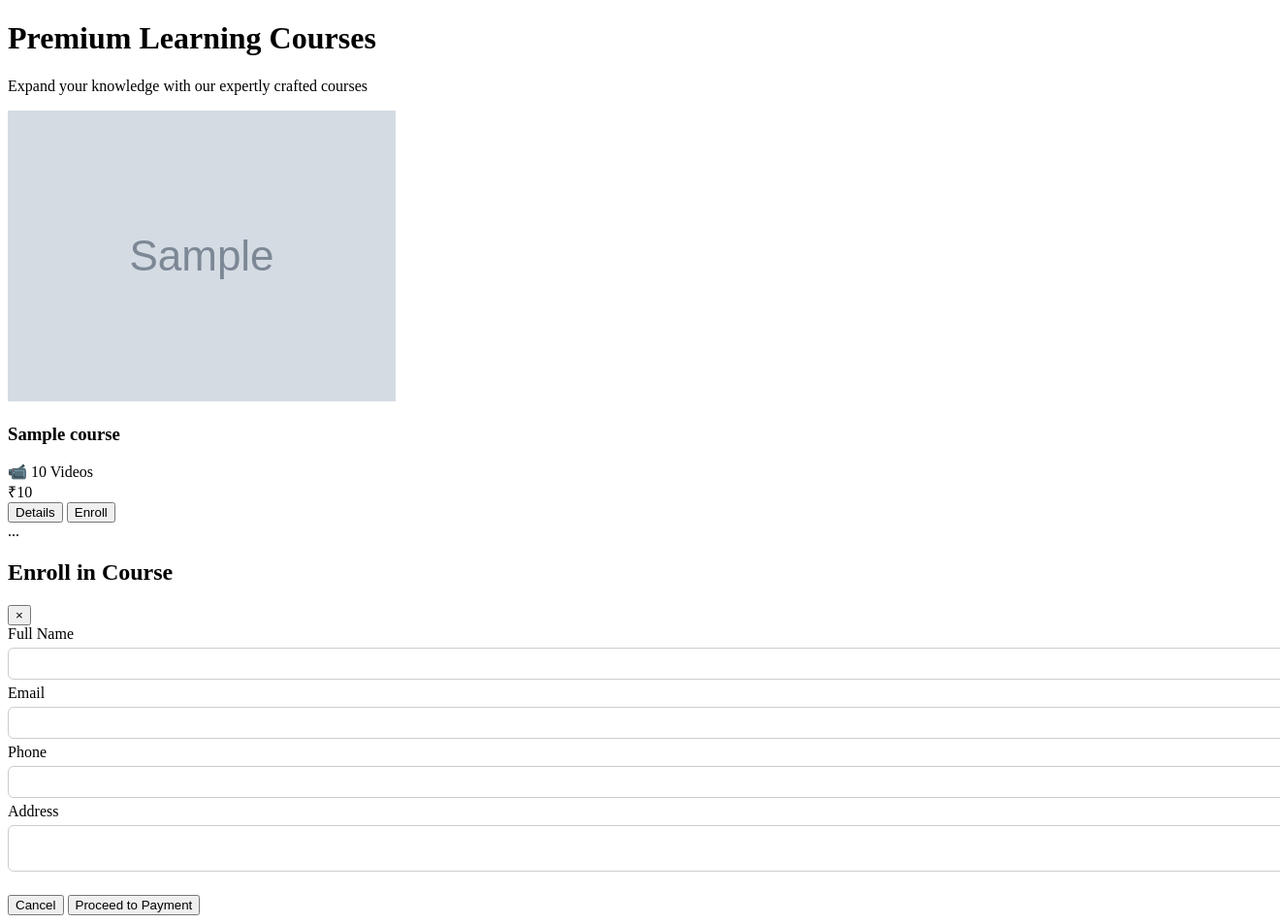
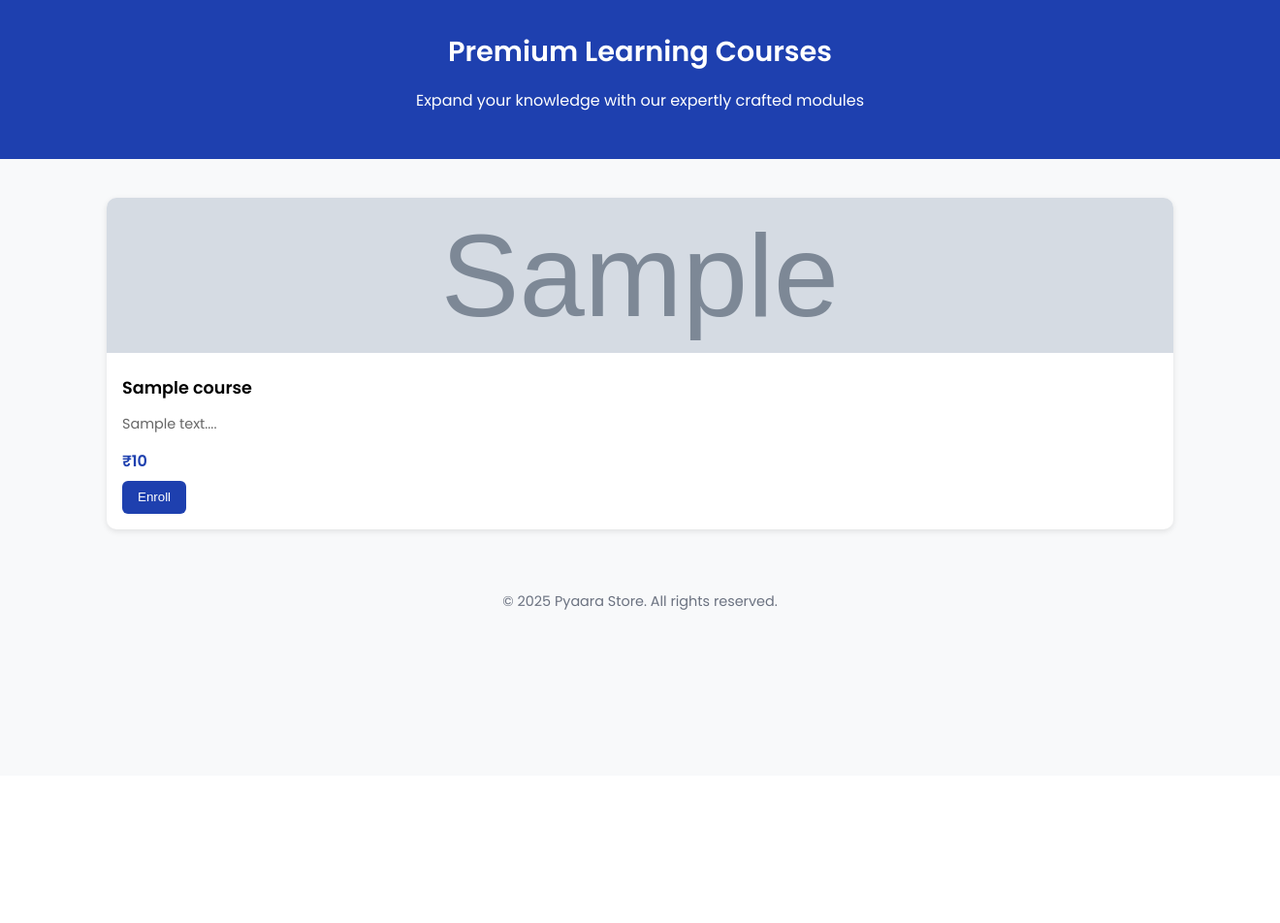
Before and after one commit to CodeSleek00/Faiz_computer_institute, a PHP site: page /o-level/courses.php in a window 1320 px wide; the page is wider, and only the part inside the window is pictured. Shown: that part at 97% size. After the commit the page ends 629 px from the top of that part, so only its background shows below. Run offline with PHP 8.4, Linux system fonts and the light colour scheme; tables that the repository leaves empty or names only in its code hold one stand-in row (values such as "Sample post"); grey boxes marked "Sample" are stand-in pictures; some libraries are stand-ins or nearby versions.

Commit message:
Update courses.php

```diff
--- a/o-level/courses.php
+++ b/o-level/courses.php
@@ -1,6 +1,36 @@
 <?php
 require 'db_connect.php';
 $courses = $conn->query("SELECT * FROM single_courses ORDER BY id DESC");
+
+// Handle form + payment in same file
+if ($_SERVER['REQUEST_METHOD'] === 'POST' && isset($_POST['enroll_submit'])) {
+    $name = $_POST['name'];
+    $email = $_POST['email'];
+    $phone = $_POST['phone'];
+    $address = $_POST['address'];
+    $course = $_POST['course_name'];
+    $price = $_POST['price'];
+
+    // Generate Enrollment ID
+    $res = $conn->query("SELECT id FROM olevel_enrollments ORDER BY id DESC LIMIT 1");
+    $next = ($res->num_rows > 0) ? ($res->fetch_assoc()['id'] + 1) : 1001;
+    $enrollment_id = "FAIZ-OLEVELMOD-" . $next;
+
+    // Insert into database
+    $stmt = $conn->prepare("INSERT INTO olevel_enrollments (enrollment_id, name, email, phone, address, course_name) VALUES (?,?,?,?,?,?)");
+    $stmt->bind_param("ssssss", $enrollment_id, $name, $email, $phone, $address, $course);
+    $stmt->execute();
+
+    // After saving data, show payment modal
+    echo "<script>
+      const enrollmentData = {
+        id: '$enrollment_id',
+        name: '$name',
+        course: '$course',
+        price: '$price'
+      };
+    </script>";
+}
 ?>
 
 <!DOCTYPE html>
@@ -10,144 +40,139 @@ $courses = $conn->query("SELECT * FROM single_courses ORDER BY id DESC");
 <meta name="viewport" content="width=device-width, initial-scale=1.0">
 <title>Premium Courses | Pyaara Store</title>
 <script src="https://checkout.razorpay.com/v1/checkout.js"></script>
-<link href="https://fonts.googleapis.com/css2?family=Poppins:wght@300;400;500;600;700&display=swap" rel="stylesheet">
+<link href="https://fonts.googleapis.com/css2?family=Poppins:wght@400;500;600&display=swap" rel="stylesheet">
 <style>
-/* ---- (your full CSS remains same as before) ---- */
+body{font-family:'Poppins',sans-serif;margin:0;background:#f8f9fa;}
+header{background:#1e40af;color:#fff;text-align:center;padding:2rem 1rem;margin-bottom:1.5rem;}
+h1{margin:0;font-size:1.8rem}
+.grid{display:grid;grid-template-columns:repeat(auto-fit,minmax(280px,1fr));gap:1rem;padding:1rem;max-width:1100px;margin:auto;}
+.card{background:#fff;border-radius:10px;box-shadow:0 2px 6px rgba(0,0,0,.1);overflow:hidden;transition:.3s}
+.card:hover{transform:translateY(-5px);}
+.card img{width:100%;height:160px;object-fit:cover}
+.card-body{padding:1rem;}
+.card-body h3{margin:0;font-size:1.1rem;}
+.price{font-weight:600;color:#1e40af;margin:.5rem 0;}
+button{cursor:pointer;padding:.6rem 1rem;border:none;border-radius:6px;font-weight:500;}
+.btn-primary{background:#1e40af;color:#fff;}
+.btn-outline{background:#fff;color:#1e40af;border:1px solid #1e40af;}
+.modal{display:none;position:fixed;top:0;left:0;width:100%;height:100%;background:rgba(0,0,0,.5);justify-content:center;align-items:center;z-index:999;}
+.modal-content{background:#fff;border-radius:10px;max-width:400px;width:90%;padding:1.5rem;box-shadow:0 4px 10px rgba(0,0,0,.2);}
+input,textarea{width:100%;padding:8px;margin:5px 0 10px;border:1px solid #ccc;border-radius:5px;}
+.close{float:right;font-size:1.3rem;cursor:pointer;}
+footer{text-align:center;padding:1rem;color:#6b7280;font-size:.9rem;margin-top:2rem;}
 </style>
 </head>
 <body>
 
-<header class="page-header">
-  <h1 class="page-title">Premium Learning Courses</h1>
-  <p class="page-subtitle">Expand your knowledge with our expertly crafted courses</p>
+<header>
+  <h1>Premium Learning Courses</h1>
+  <p>Expand your knowledge with our expertly crafted modules</p>
 </header>
 
-<main class="courses-container">
-  <div class="courses-grid">
+<div class="grid">
 <?php while($c = $courses->fetch_assoc()): ?>
-    <div class="course-card">
-      <div class="course-image-container">
-        <?php if($c['image']): ?>
-          <img src="<?= htmlspecialchars($c['image']) ?>" alt="<?= htmlspecialchars($c['name']) ?>" class="course-image">
-        <?php else: ?>
-          <img src="https://via.placeholder.com/400x200/1e40af/ffffff?text=Course+Image" alt="Course Image" class="course-image">
-        <?php endif; ?>
-        <span class="course-type-badge"><?= htmlspecialchars($c['type']) ?></span>
-      </div>
-      <div class="course-content">
-        <h3 class="course-title"><?= htmlspecialchars($c['name']) ?></h3>
-        <div class="course-meta">
-          <div class="course-videos">
-            <span>📹</span>
-            <span><?= htmlspecialchars($c['total_videos']) ?> Videos</span>
-          </div>
-        </div>
-        <div class="course-price">₹<?= htmlspecialchars($c['price']) ?></div>
-        <div class="course-actions">
-          <button class="btn btn-outline" onclick="showCourseDetails('<?= htmlspecialchars($c['name']) ?>', '<?= htmlspecialchars($c['description']) ?>', <?= $c['price'] ?>)">Details</button>
-          <button class="btn btn-primary" onclick="openEnrollmentForm('<?= htmlspecialchars($c['name']) ?>', <?= $c['price'] ?>)">Enroll</button>
-        </div>
+  <div class="card">
+    <img src="<?= htmlspecialchars($c['image'] ?: 'https://via.placeholder.com/400x200/1e40af/ffffff?text=Course+Image') ?>" alt="Course">
+    <div class="card-body">
+      <h3><?= htmlspecialchars($c['name']) ?></h3>
+      <p style="color:#666;font-size:.9rem;"><?= htmlspecialchars(substr($c['description'],0,60)) ?>...</p>
+      <div class="price">₹<?= htmlspecialchars($c['price']) ?></div>
+      <button class="btn-primary" onclick="openForm('<?= htmlspecialchars($c['name']) ?>', <?= $c['price'] ?>)">Enroll</button>
     </div>
   </div>
 <?php endwhile; ?>
 </div>
-</main>
-
-<!-- Course Details Modal (same as before) -->
-<div class="modal-overlay" id="courseDetailsModal"> ... </div>
 
 <!-- Enrollment Form Modal -->
-<div class="modal-overlay" id="enrollmentFormModal">
+<div class="modal" id="enrollModal">
   <div class="modal-content">
-    <div class="modal-header">
-      <h2 class="modal-title">Enroll in Course</h2>
-      <button class="close-btn" onclick="closeEnrollmentForm()">×</button>
-    </div>
-    <div class="modal-body">
-      <form id="enrollForm">
-        <input type="hidden" name="course_name" id="formCourseName">
-        <input type="hidden" name="price" id="formCoursePrice">
-
+    <span class="close" onclick="closeForm()">&times;</span>
+    <h2 style="margin-top:0;">Enroll in <span id="courseTitle"></span></h2>
+    <form method="POST">
+      <input type="hidden" name="course_name" id="courseInput">
+      <input type="hidden" name="price" id="priceInput">
       <label>Full Name</label>
-        <input type="text" name="name" required style="width:100%;padding:8px;margin:5px 0;border:1px solid #ccc;border-radius:6px;">
-
+      <input type="text" name="name" required>
       <label>Email</label>
-        <input type="email" name="email" required style="width:100%;padding:8px;margin:5px 0;border:1px solid #ccc;border-radius:6px;">
-
+      <input type="email" name="email" required>
       <label>Phone</label>
-        <input type="text" name="phone" required style="width:100%;padding:8px;margin:5px 0;border:1px solid #ccc;border-radius:6px;">
-
+      <input type="text" name="phone" required>
       <label>Address</label>
-        <textarea name="address" required style="width:100%;padding:8px;margin:5px 0;border:1px solid #ccc;border-radius:6px;"></textarea>
-
-        <div class="modal-actions" style="margin-top:15px;">
-          <button type="button" class="btn btn-outline" onclick="closeEnrollmentForm()">Cancel</button>
-          <button type="submit" class="btn btn-primary">Proceed to Payment</button>
-        </div>
+      <textarea name="address" required></textarea>
+      <button type="submit" name="enroll_submit" class="btn-primary" style="width:100%;">Proceed to Payment</button>
     </form>
   </div>
 </div>
+
+<!-- Thank You Modal -->
+<div class="modal" id="thankYouModal">
+  <div class="modal-content" style="text-align:center;">
+    <h2>🎉 Payment Successful!</h2>
+    <p>Thank you for enrolling in <b id="thankCourse"></b>.</p>
+    <p>Your Enrollment ID:</p>
+    <div style="font-weight:700;color:#1e40af" id="thankEnrollID"></div>
+    <br>
+    <button class="btn-outline" onclick="location.reload()">Back to Courses</button>
+  </div>
 </div>
 
+<footer>© <?= date('Y') ?> Pyaara Store. All rights reserved.</footer>
+
 <script>
-function openEnrollmentForm(courseName, price) {
-  document.getElementById('formCourseName').value = courseName;
-  document.getElementById('formCoursePrice').value = price;
-  document.getElementById('enrollmentFormModal').style.display = 'flex';
+function openForm(course, price){
+  document.getElementById('courseTitle').textContent = course;
+  document.getElementById('courseInput').value = course;
+  document.getElementById('priceInput').value = price;
+  document.getElementById('enrollModal').style.display='flex';
+}
+function closeForm(){document.getElementById('enrollModal').style.display='none';}
+
+// Razorpay auto-open if PHP printed enrollmentData
+if(typeof enrollmentData !== 'undefined'){
+  startPayment(enrollmentData);
 }
 
-function closeEnrollmentForm() {
-  document.getElementById('enrollmentFormModal').style.display = 'none';
+function startPayment(data){
+  const options = {
+    key: "rzp_test_Rc7TynjHcNrEfB",
+    amount: data.price * 100,
+    currency: "INR",
+    name: "Pyaara Store",
+    description: data.course,
+    handler: function (response){
+      // Save payment ID via AJAX
+      fetch('', {
+        method: 'POST',
+        headers: {'Content-Type': 'application/x-www-form-urlencoded'},
+        body: `update_payment=1&payment_id=${response.razorpay_payment_id}&enrollment_id=${data.id}`
+      });
+      showThankYou(data);
+    },
+    prefill: { name: data.name },
+    theme: { color: "#1e40af" }
+  };
+  const rzp = new Razorpay(options);
+  rzp.open();
 }
 
-document.getElementById('enrollForm').addEventListener('submit', function(e) {
-  e.preventDefault();
-
-  const formData = new FormData(this);
-
-  fetch('save_enrollment.php', {
-    method: 'POST',
-    body: formData
-  })
-  .then(res => res.json())
-  .then(data => {
-    if (data.status === 'success') {
-      startPayment(data.enrollment_id, data.name, data.course_name, data.price);
-    } else {
-      alert('Error: ' + data.message);
-    }
-  })
-  .catch(err => alert('Failed to save enrollment.'));
-});
-
-function startPayment(enrollment_id, name, course, amount) {
-  closeEnrollmentForm();
-
-  var options = {
-    "key": "rzp_test_Rc7TynjHcNrEfB",
-    "amount": amount * 100,
-    "currency": "INR",
-    "name": "Pyaara Store",
-    "description": course,
-    "handler": function (response) {
-      fetch('update_payment.php', {
-        method: 'POST',
-        headers: {'Content-Type': 'application/x-www-form-urlencoded'},
-        body: `payment_id=${response.razorpay_payment_id}&enrollment_id=${enrollment_id}`
-      });
-      alert("Payment Successful! Enrollment ID: " + enrollment_id);
-      window.location.href = 'thank_you.php';
-    },
-    "prefill": {
-      "name": name
-    },
-    "theme": {"color": "#1e40af"}
-  };
-
-  var rzp = new Razorpay(options);
-  rzp.open();
+function showThankYou(data){
+  document.getElementById('thankCourse').textContent = data.course;
+  document.getElementById('thankEnrollID').textContent = data.id;
+  document.getElementById('thankYouModal').style.display='flex';
 }
 </script>
 
+<?php
+// handle payment update (same file)
+if ($_SERVER['REQUEST_METHOD'] === 'POST' && isset($_POST['update_payment'])) {
+    $pid = $_POST['payment_id'];
+    $eid = $_POST['enrollment_id'];
+    $stmt = $conn->prepare("UPDATE olevel_enrollments SET payment_id=? WHERE enrollment_id=?");
+    $stmt->bind_param("ss", $pid, $eid);
+    $stmt->execute();
+    exit;
+}
+?>
+
 </body>
 </html>
```
Lines whose indentation alone changed are shown as unchanged.
